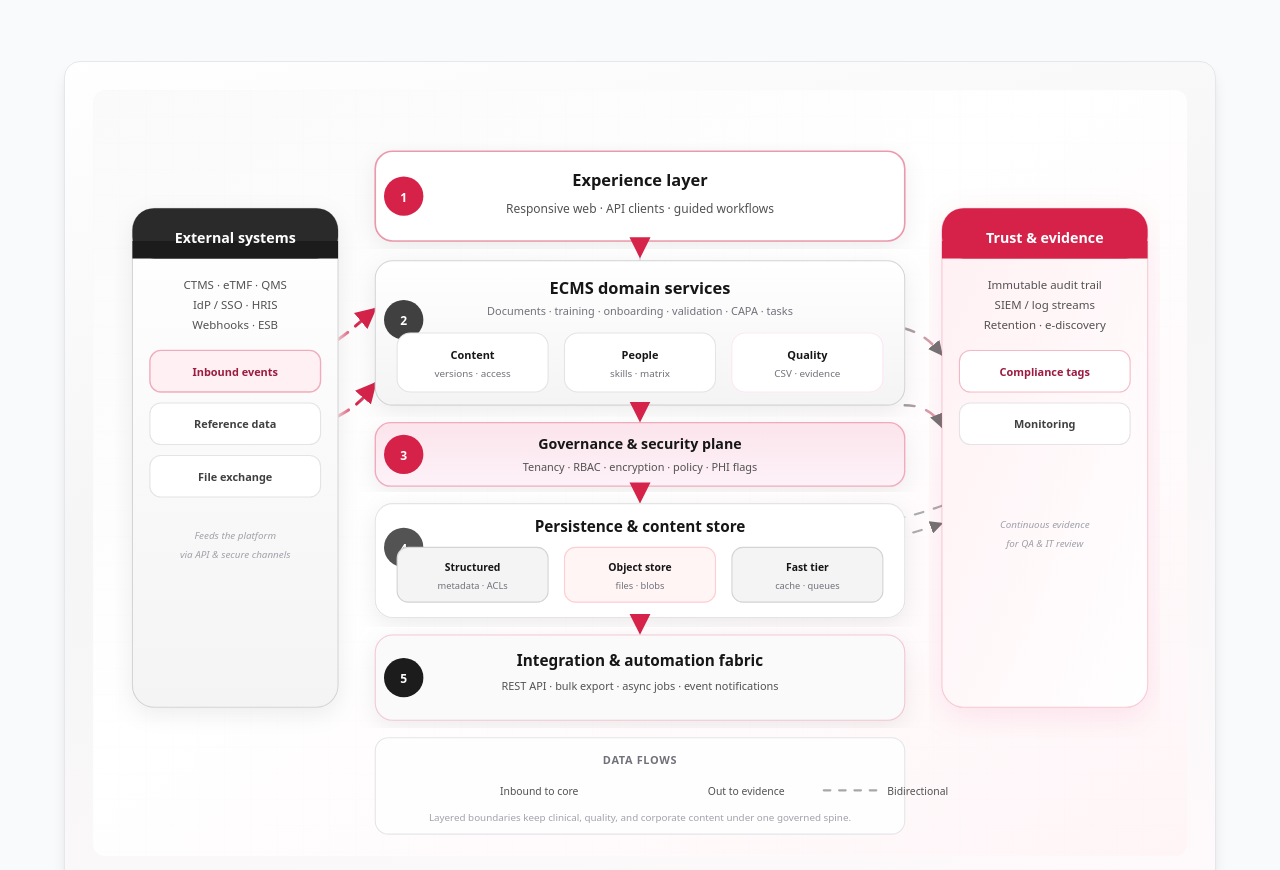
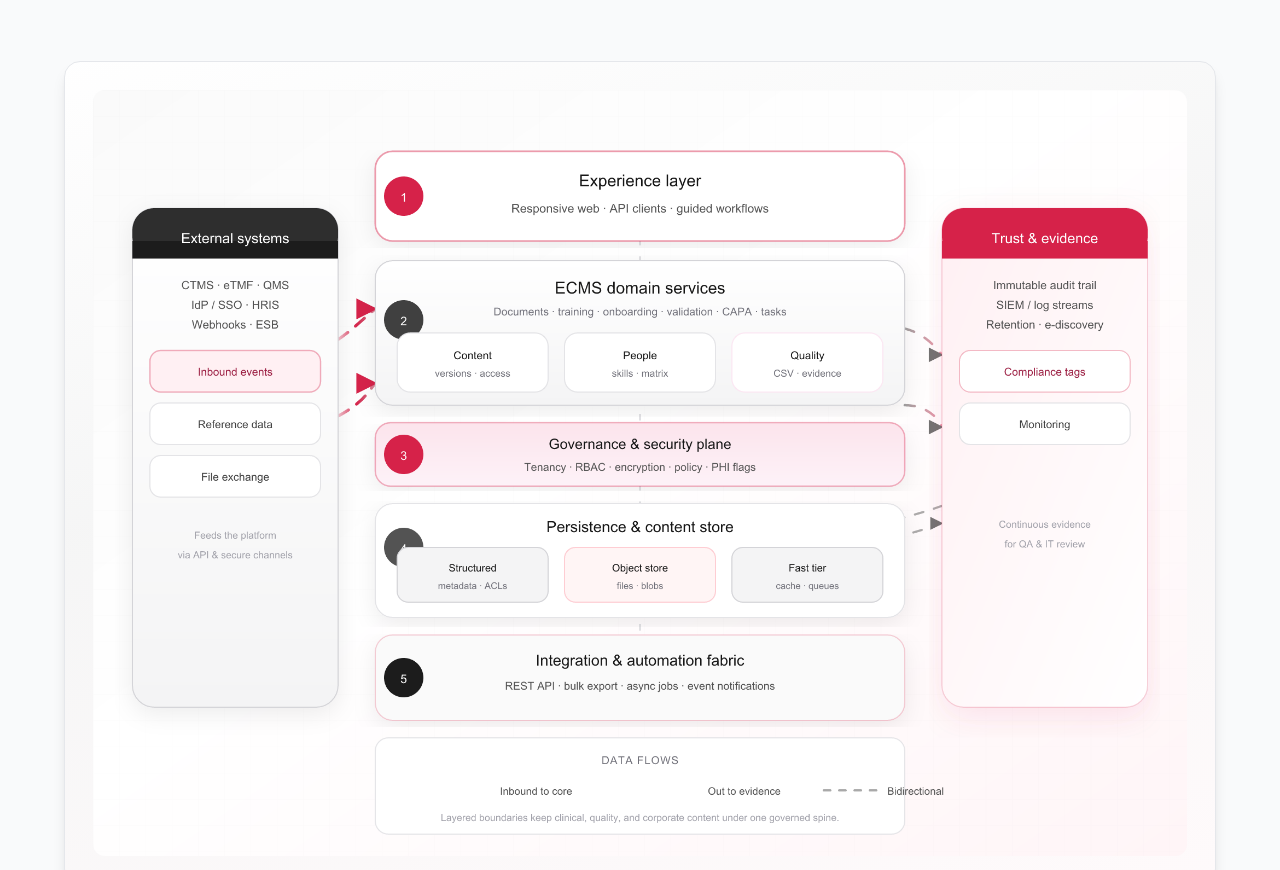
Before and after one commit to radaniba/maestro-ecms, a plain HTML site: page index.html in a window 1280 px wide. Shown: the part 6507-7377 px from the top of the page. Drawn offline with Linux system fonts and the light colour scheme; a web font is replaced by a local one.

Commit message:
changed an image for architecture

```diff
--- a/index.html
+++ b/index.html
@@ -413,7 +413,7 @@
             </div>
 
             <div class="ecms-arch-frame">
-                <img src="assets/images/ecms-architecture.svg" class="ecms-arch-svg" width="1000" height="700" alt="MAESTRO ECMS architecture: external systems feed a five-layer central stack (experience, domain services, governance, persistence, integration); a trust and evidence hub receives outbound flows. Dashed animated lines indicate inbound, outbound, and bidirectional data flows." loading="lazy" decoding="async">
+                <img src="assets/images/ecms-architecture.png" class="ecms-arch-svg" width="1000" height="700" alt="MAESTRO ECMS architecture: external systems feed a five-layer central stack (experience, domain services, governance, persistence, integration); a trust and evidence hub receives outbound flows. Dashed lines indicate inbound, outbound, and bidirectional data flows." loading="lazy" decoding="async">
             </div>
 
             <div class="arch-grid">
```
Also changed, not shown: assets/images/ecms-architecture.png (added).
